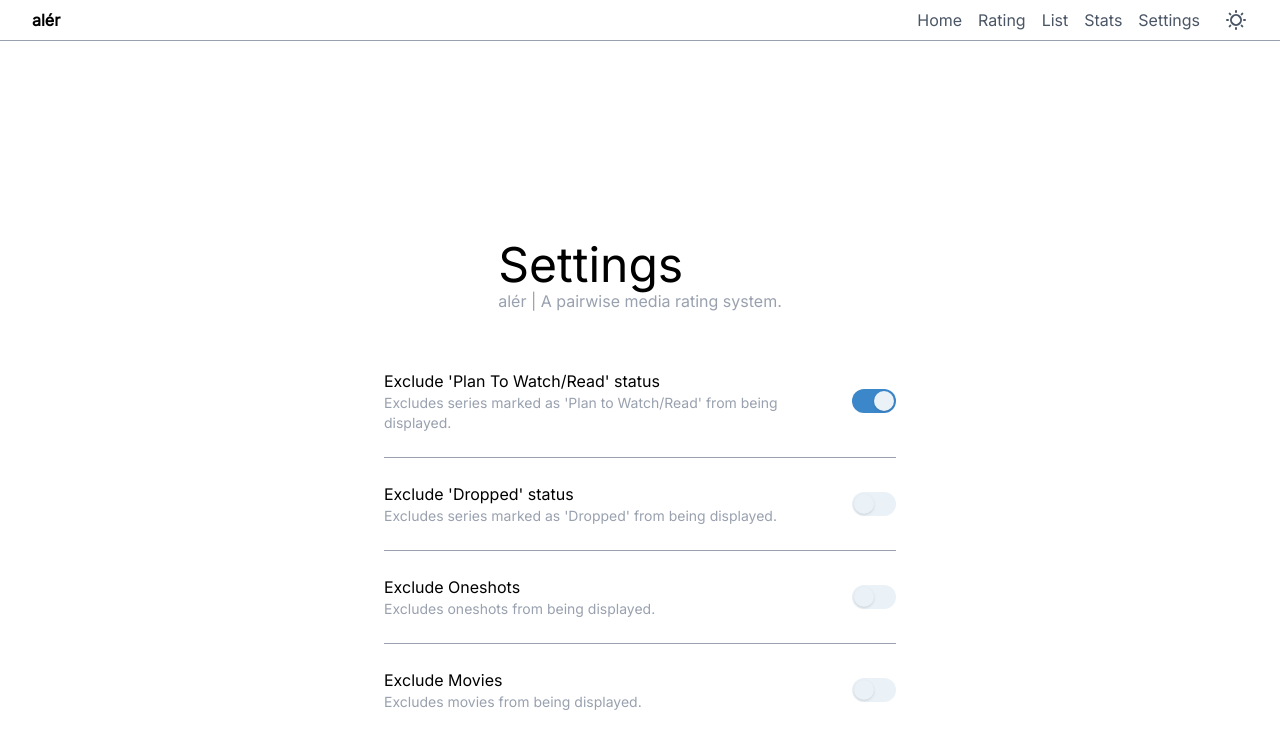
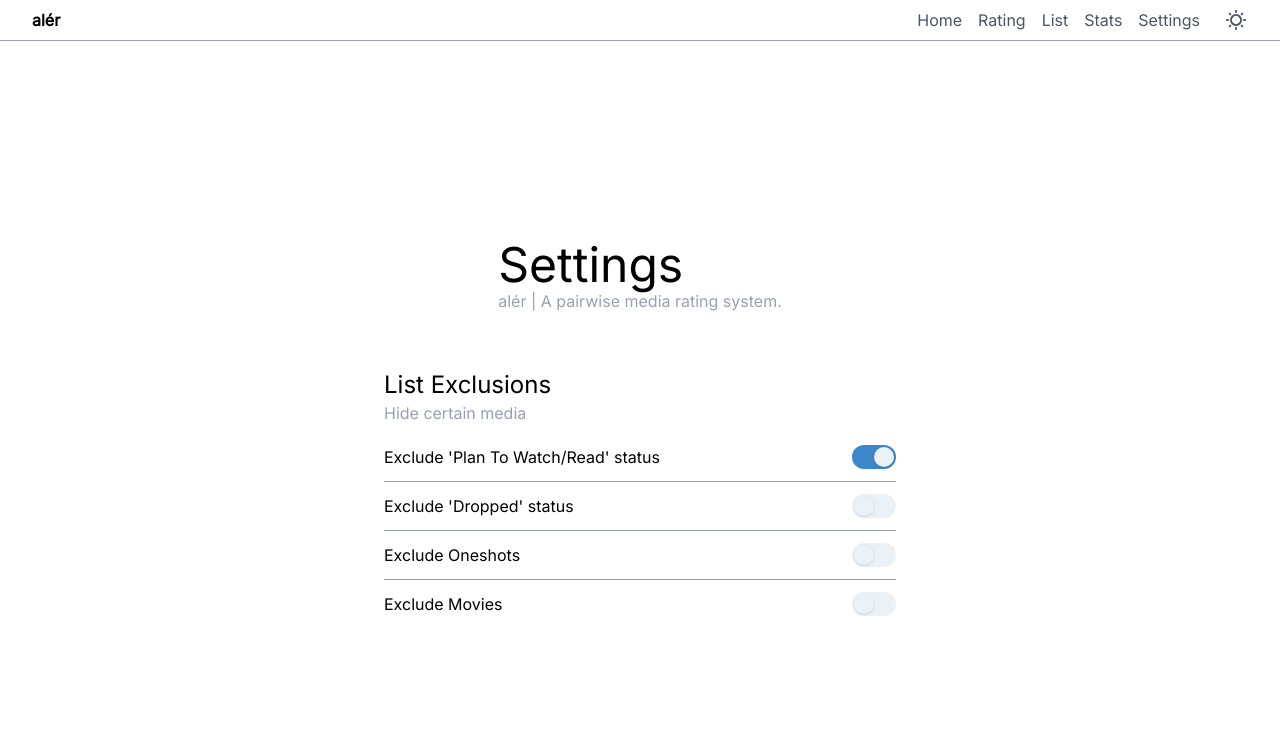
Before and after one commit to jumpyjacko/aler, a SvelteKit app: page /settings in a window 1280 px wide. Shown: the top 748 px of the page. Built offline with nearby package versions, Linux system fonts and the light colour scheme.

Commit message:
refactor: cleanup list exclusions settings

```diff
--- a/src/lib/settings.svelte.ts
+++ b/src/lib/settings.svelte.ts
@@ -20,7 +20,7 @@ function getInitialValue(key: string, defaultValue: boolean): boolean {
     return stored !== null ? stored === "true" : defaultValue;
 }
 
-export const settings = $state<SettingItem[]>([
+export const exclusionSettings = $state<SettingItem[]>([
     {
         key: "excludePlanning",
         title: "Exclude 'Plan To Watch/Read' status",
@@ -36,7 +36,7 @@ export const settings = $state<SettingItem[]>([
     {
         key: "excludeOneshots",
         title: "Exclude Oneshots",
-        description: "Excludes oneshots from being displayed.",
+        description: "Excludes oneshots (where the user only has one chapter read) from being displayed.",
         checked: getInitialValue("excludeOneshots", DEFAULTS.excludeOneshots)
     },
     {
@@ -54,7 +54,7 @@ export let miscState = $state({
 export function initSettings() {
     if (!browser) return;
 
-    settings.forEach(setting => {
+    exclusionSettings.forEach(setting => {
         if (localStorage.getItem(setting.key) === null) {
             localStorage.setItem(setting.key, String(setting.checked));
         }
@@ -64,7 +64,7 @@ export function initSettings() {
 if (browser) {
     $effect.root(() => {
         $effect(() => {
-            settings.forEach(setting => {
+            exclusionSettings.forEach(setting => {
                 localStorage.setItem(setting.key, String(setting.checked));
             });
         });
--- a/src/routes/settings/+page.svelte
+++ b/src/routes/settings/+page.svelte
@@ -1,6 +1,6 @@
 <script lang="ts">
     import Toggle from "$lib/components/toggle.svelte";
-    import { settings } from "$lib/settings.svelte";
+    import { exclusionSettings } from "$lib/settings.svelte";
 </script>
 
 <div class="flex flex-col items-center justify-center mt-50 gap-4">
@@ -9,22 +9,26 @@
         <p class="text-text-faded">alér | A pairwise media rating system.</p>
     </div>
 
-    <div class="w-full px-4 md:px-0 md:max-w-lg space-y-6">
-        {#each settings as setting, index (setting.key)}
-            <div class="flex items-center justify-between gap-8">
+    <div class="w-full px-4 md:px-0 md:max-w-lg space-y-3">
+        <div class="mb-5">
+            <h1 class="text-2xl">List Exclusions</h1>
+            <p class="text-text-faded">Hide certain media</p>
+        </div>
+        {#each exclusionSettings as setting, index (setting.key)}
+            <div
+                class="flex items-center justify-between gap-4"
+                title={setting.description}
+            >
                 <div>
                     <h3 class="text-text">{setting.title}</h3>
-                    <p class="text-sm text-text-faded">
-                        {setting.description}
-                    </p>
                 </div>
                 <Toggle
-                    bind:checked={settings[index].checked}
+                    bind:checked={exclusionSettings[index].checked}
                     label={setting.title}
                 />
             </div>
 
-            {#if index < settings.length - 1}
+            {#if index < exclusionSettings.length - 1}
                 <hr class="border-text-faded" />
             {/if}
         {/each}
```
